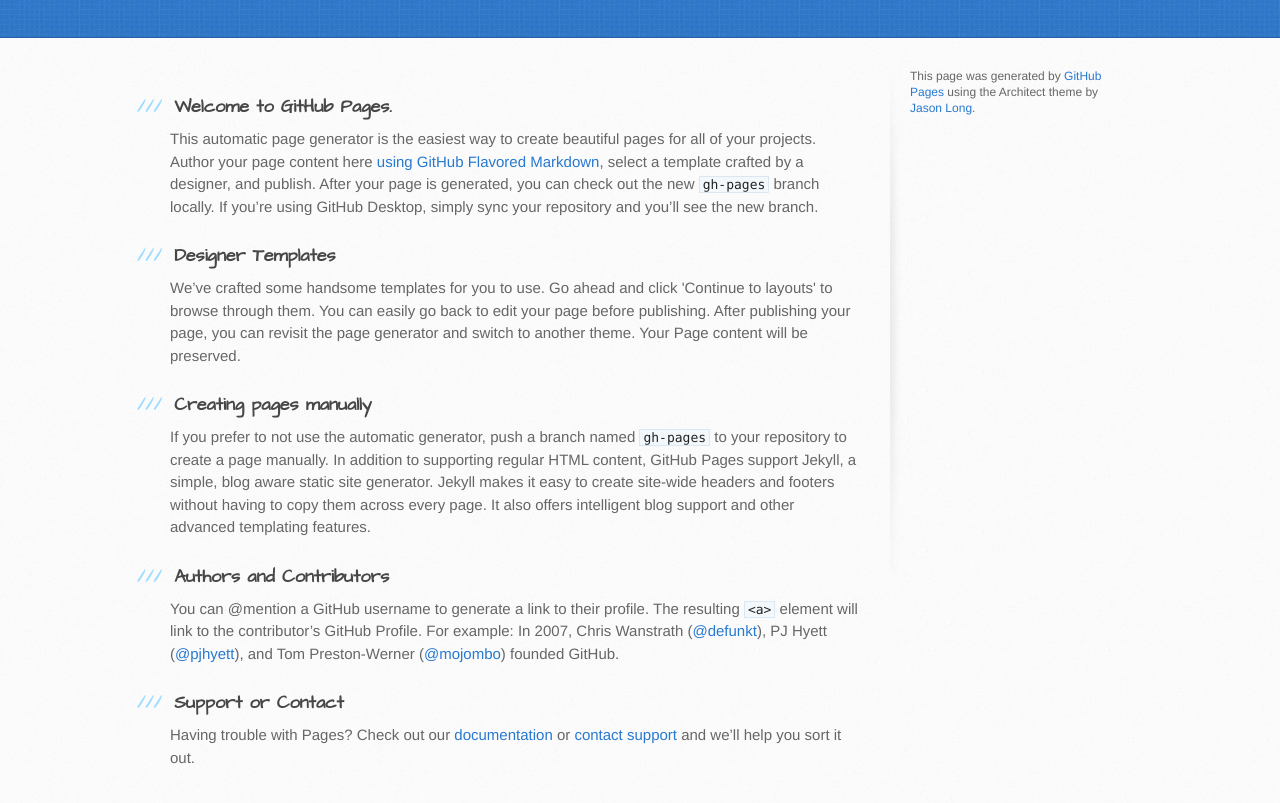
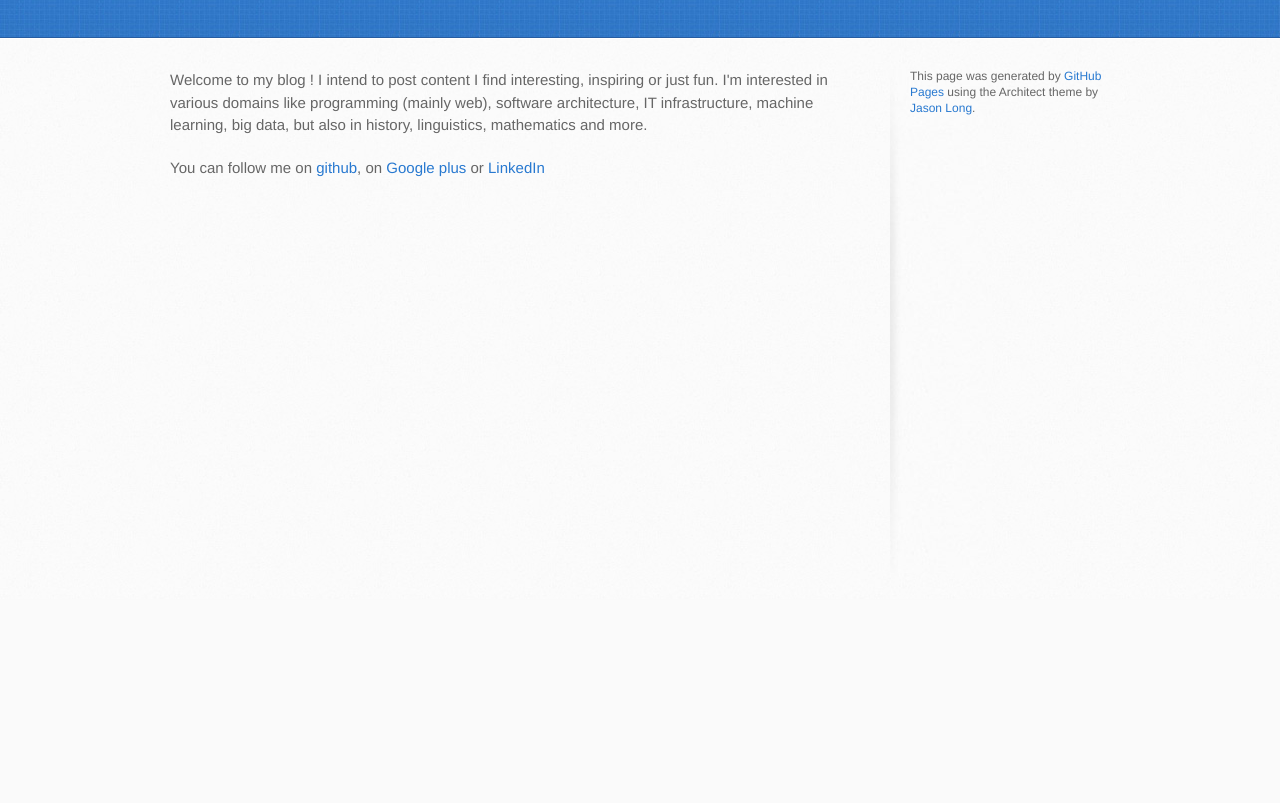
Before and after one commit to elhafite/elhafite.github.io, a plain HTML site: page index.html in a window 1280 px wide. Shown: the part 201-1004 px from the top of the page. After the commit the page ends 800 px from the top, so only its background shows below. Drawn offline with Linux system fonts and the light colour scheme.

Commit message:
Replace master branch with page content via GitHub

```diff
--- a/index.html
+++ b/index.html
@@ -28,30 +28,11 @@
     <div id="content-wrapper">
       <div class="inner clearfix">
         <section id="main-content">
-          <h3>
-<a id="welcome-to-github-pages" class="anchor" href="#welcome-to-github-pages" aria-hidden="true"><span aria-hidden="true" class="octicon octicon-link"></span></a>Welcome to GitHub Pages.</h3>
+          <p>Welcome to my blog !
+I intend to post content I find interesting, inspiring or just fun.
+I'm interested in various domains like programming (mainly web), software architecture, IT infrastructure, machine learning, big data, but also in history, linguistics, mathematics and more.</p>
 
-<p>This automatic page generator is the easiest way to create beautiful pages for all of your projects. Author your page content here <a href="https://guides.github.com/features/mastering-markdown/">using GitHub Flavored Markdown</a>, select a template crafted by a designer, and publish. After your page is generated, you can check out the new <code>gh-pages</code> branch locally. If you’re using GitHub Desktop, simply sync your repository and you’ll see the new branch.</p>
-
-<h3>
-<a id="designer-templates" class="anchor" href="#designer-templates" aria-hidden="true"><span aria-hidden="true" class="octicon octicon-link"></span></a>Designer Templates</h3>
-
-<p>We’ve crafted some handsome templates for you to use. Go ahead and click 'Continue to layouts' to browse through them. You can easily go back to edit your page before publishing. After publishing your page, you can revisit the page generator and switch to another theme. Your Page content will be preserved.</p>
-
-<h3>
-<a id="creating-pages-manually" class="anchor" href="#creating-pages-manually" aria-hidden="true"><span aria-hidden="true" class="octicon octicon-link"></span></a>Creating pages manually</h3>
-
-<p>If you prefer to not use the automatic generator, push a branch named <code>gh-pages</code> to your repository to create a page manually. In addition to supporting regular HTML content, GitHub Pages support Jekyll, a simple, blog aware static site generator. Jekyll makes it easy to create site-wide headers and footers without having to copy them across every page. It also offers intelligent blog support and other advanced templating features.</p>
-
-<h3>
-<a id="authors-and-contributors" class="anchor" href="#authors-and-contributors" aria-hidden="true"><span aria-hidden="true" class="octicon octicon-link"></span></a>Authors and Contributors</h3>
-
-<p>You can @mention a GitHub username to generate a link to their profile. The resulting <code>&lt;a&gt;</code> element will link to the contributor’s GitHub Profile. For example: In 2007, Chris Wanstrath (<a href="https://github.com/defunkt" class="user-mention">@defunkt</a>), PJ Hyett (<a href="https://github.com/pjhyett" class="user-mention">@pjhyett</a>), and Tom Preston-Werner (<a href="https://github.com/mojombo" class="user-mention">@mojombo</a>) founded GitHub.</p>
-
-<h3>
-<a id="support-or-contact" class="anchor" href="#support-or-contact" aria-hidden="true"><span aria-hidden="true" class="octicon octicon-link"></span></a>Support or Contact</h3>
-
-<p>Having trouble with Pages? Check out our <a href="https://help.github.com/pages">documentation</a> or <a href="https://github.com/contact">contact support</a> and we’ll help you sort it out.</p>
+<p>You can follow me on <a href="http://moelha.github.io">github</a>, on <a href="https://plus.google.com/+MohamedRambil">Google plus</a> or <a href="http://www.linkedin.com/in/mohamed-rambil">LinkedIn</a></p>
         </section>
 
         <aside id="sidebar">
```
Also changed, not shown: params.json (+1 -1 lines).
